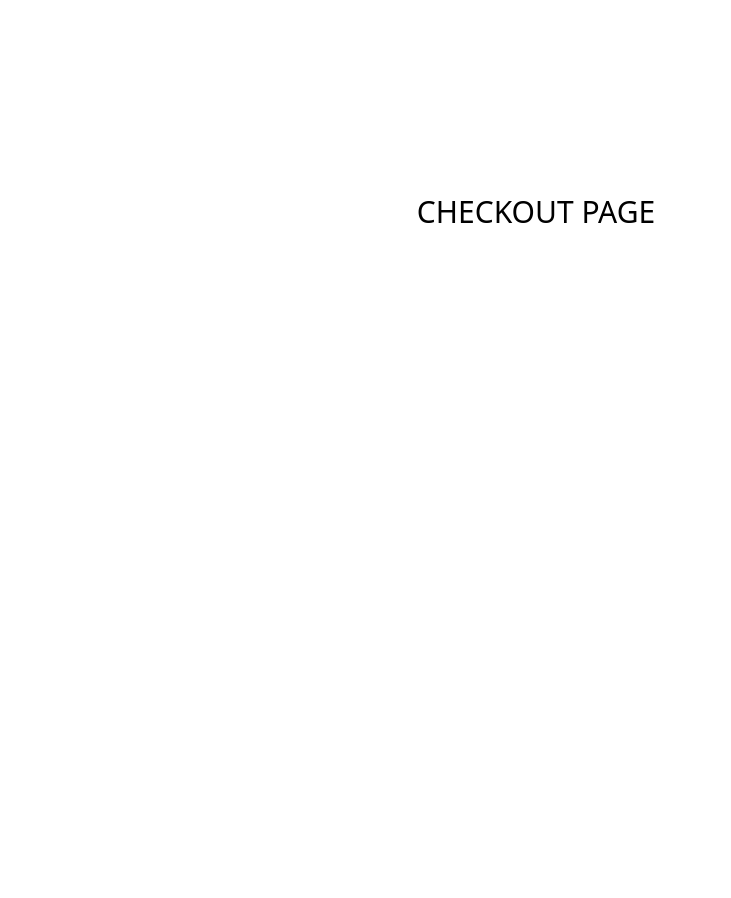
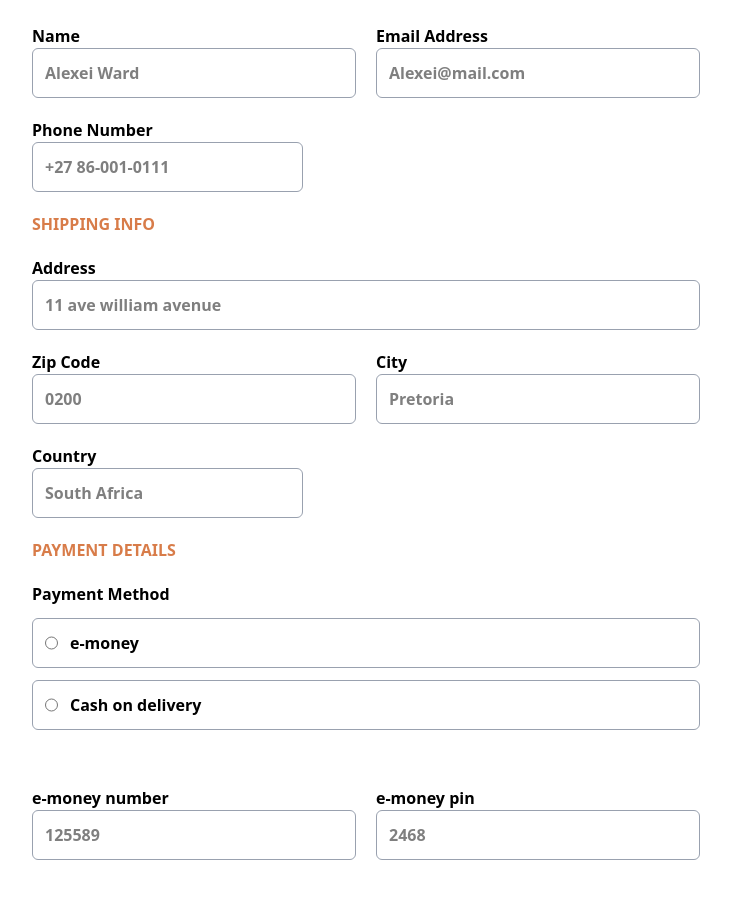
Before and after one commit to FrancoRaymond/audiophile, a React (Vite) app: page /checkout in a window 1280 px wide. Shown: the part 244-1142 px from the top of the page, without its empty margins (104-835 px from the left). Before the commit the page ends 856 px from the top, so only its background shows below. Built offline with nearby package versions, Linux system fonts and the light colour scheme.

Commit message:
checkout form mark-up

```diff
--- /dev/null
+++ b/src/components/Cart.jsx
@@ -0,0 +1,11 @@
+import React from 'react'
+
+const Cart = () => {
+  return (
+    <div className='md:max-w-80 w-full bg-white min-h-96 rounded-md p-5'>
+      <h1 className='font-semibold'>SUMMARY</h1>
+    </div>
+  )
+}
+
+export default Cart
--- /dev/null
+++ b/src/components/Login.jsx
@@ -0,0 +1,11 @@
+import React from 'react'
+
+const Login = () => {
+  return (
+    <div>
+
+    </div>
+  )
+}
+
+export default Login
--- a/src/components/Navbar.jsx
+++ b/src/components/Navbar.jsx
@@ -25,7 +25,7 @@ const Navbar = () => {
   }
 
   return (
-    <div className='text-white relative bg-black flex justify-between items-center py-3 px-2 sm:px-5 md:px-10 lg:px-24'>
+    <div className='text-white w-full bg-black flex justify-between items-center py-3 px-2 sm:px-5 md:px-10 lg:px-24 fixed top-0'>
       <Link onClick={closeMenu} to="/" className="text-2xl font-bold">audiophile</Link>
       <nav className={`${size < 640 ? menuOpen ? 'absolute block bg-black top-14 p-7 left-0 right-0 mx-auto max-w-[90%]' : 'hidden' : ''}`}>
         <ul className={`flex gap-8 ${size < 640 ? 'flex-col items-center' : 'flex-row'}`}>
--- /dev/null
+++ b/src/components/Signup.jsx
@@ -0,0 +1,11 @@
+import React from 'react'
+
+const Signup = () => {
+  return (
+    <div>
+
+    </div>
+  )
+}
+
+export default Signup
--- a/src/pages/Checkout.jsx
+++ b/src/pages/Checkout.jsx
@@ -1,9 +1,148 @@
-import React from 'react'
+import React,{ useState} from 'react'
+import Cart from '../components/Cart'
 
 const Checkout = () => {
+
+  const [formData, setFormData] = useState({
+    name : '',
+    email : '',
+    phoneNumber : '',
+    address : '',
+    zipCode : '',
+    city : '',
+    country : '',
+    paymentMethod : '',
+    eMoneyNumber : '',
+    eMoneyPin : ''
+  })
+  const [errors, setErros] = useState({
+    name : false,
+    email : false,
+    phoneNumber : false,
+    address : false,
+    zipCode : false,
+    city : false,
+    country : false,
+    paymentMethod : false,
+    eMoneyNumber : false,
+    eMoneyPin : false
+  })
   return (
-    <div className='text-black min-h-screen flex items-center justify-center text-3xl'>
-      CHECKOUT PAGE
+    <div className='text-black min-h-screen bg-gray-100 px-2 sm:px-5 md:px-10 lg:px-24 py-20'>
+      <h1 className='text-gray-400 font-semibold text-lg cursor-pointer'>Go Back</h1>
+      <form
+        action=""
+        className=' flex flex-col gap-5 mt-5 md:flex-row md:justify-between place-items-start'
+      >
+        <div className='bg-white px-2 sm:px-5 md:px-10 w-full py-5 md:py-10 rounded-md flex flex-col gap-5'>
+          <h2 className='text-3xl font-semibold'>CHECKOUT</h2>
+          <h3 className='font-semibold text-[#d87c49]'>BILLING DETAILS</h3>
+          <div className='flex gap-5 flex-col sm:flex-row'>
+            <label htmlFor="" className='font-semibold sm:grow'>Name<br/>
+              <input
+                type="text"
+                name='name'
+                className='outline-none p-3 rounded-md border border-gray-400 sm:w-full'
+                placeholder='Alexei Ward'
+              /><br/>
+              { errors.name && <span className='text-red-500 text-sm'>Enter your name</span>}
+            </label>
+            <label htmlFor="" className='font-semibold sm:grow'>Email Address<br/>
+              <input
+                type="email"
+                name='email'
+                className='outline-none p-3 rounded-md border border-gray-400 sm:w-full'
+                placeholder='Alexei@mail.com'
+              /><br/>
+              { errors.email && <span className='text-red-500 text-sm'>Enter a valid email</span>}
+            </label>
+          </div>
+          <label htmlFor="" className='font-semibold'>Phone Number<br/>
+            <input
+              type='tel'
+              name='phoneNumber'
+              className='outline-none p-3 rounded-md border border-gray-400'
+              placeholder='+27 86-001-0111'
+            /><br/>
+            { errors.phoneNumber && <span className='text-red-500 text-sm'>Enter your phone number</span>}
+          </label>
+
+          {/* SHIPPING INFORMATION*/}
+
+          <h3 className='font-semibold text-[#d87c49]'>SHIPPING INFO</h3>
+          <label htmlFor="" className='font-semibold'>Address<br/>
+            <input
+              type='text'
+              name='address'
+              className='outline-none p-3 rounded-md border border-gray-400 w-full'
+              placeholder='11 ave william avenue'
+            /><br/>
+            { errors.address && <span className='text-red-500 text-sm'>Enter your address</span>}
+          </label>
+          <div className='flex gap-5 flex-col sm:flex-row'>
+            <label htmlFor="" className='font-semibold w-full'>Zip Code<br/>
+              <input
+                type='number'
+                name='zipCode'
+                className='outline-none p-3 rounded-md border border-gray-400 sm:w-full'
+                placeholder='0200'
+              /><br/>
+              { errors.zipCode && <span className='text-red-500 text-sm'>Enter your zip code</span>}
+            </label>
+            <label htmlFor="" className='font-semibold w-full'>City<br/>
+              <input
+                type='text'
+                name='city'
+                className='outline-none p-3 rounded-md border border-gray-400 sm:w-full'
+                placeholder='Pretoria'
+              /><br/>
+              { errors.city && <span className='text-red-500 text-sm'>Enter your city</span>}
+            </label>
+          </div>
+          <label htmlFor="" className='font-semibold'>Country<br/>
+            <input
+              type='text'
+              name='country'
+              className='outline-none p-3 rounded-md border border-gray-400'
+              placeholder='South Africa'
+            /><br/>
+            { errors.country && <span className='text-red-500 text-sm'>Enter your country</span>}
+          </label>
+          <h3 className='font-semibold text-[#d87c49]'>PAYMENT DETAILS</h3>
+          <label htmlFor="" className='font-semibold flex flex-col gap-3'>Payment Method<br/>
+            <div className='flex gap-3 p-3 rounded-md border border-gray-400'>
+              <input type="radio" name='paymentMethod' value='e-money'/>
+              <span className='font-semibold'>e-money</span>
+            </div>
+            <div className='flex gap-3 p-3 rounded-md border border-gray-400'>
+              <input type="radio" name='paymentMethod' value='cashOnDelivery'/>
+              <span className='font-semibold'>Cash on delivery</span>
+            </div><br/>
+              { errors.paymentMethod && <span className='text-red-500 text-sm -mt-4'>Select a payment method</span>}
+          </label>
+          <div className='flex gap-5 flex-col sm:flex-row'>
+            <label htmlFor="" className='font-semibold w-full'>e-money number<br/>
+              <input
+                type='number'
+                name='eMoneyNumber'
+                className='outline-none p-3 rounded-md border border-gray-400 w-full'
+                placeholder='125589'
+              /><br/>
+              { errors.eMoneyNumber && <span className='text-red-500 text-sm'>Enter your e-money number</span>}
+            </label>
+            <label htmlFor="" className='font-semibold w-full'>e-money pin<br/>
+              <input
+                type='number'
+                name='eMoneyPin'
+                className='outline-none p-3 rounded-md border border-gray-400 w-full'
+                placeholder='2468'
+              /><br/>
+              { errors.eMoneyPin && <span className='text-red-500 text-sm'>Enter your e-money pin</span>}
+            </label>
+          </div>
+        </div>
+        <Cart />
+      </form>
     </div>
   )
 }
```
